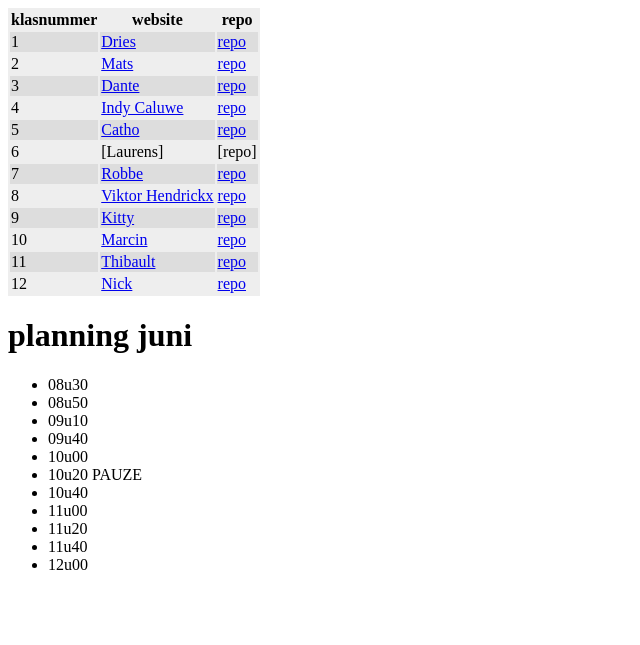
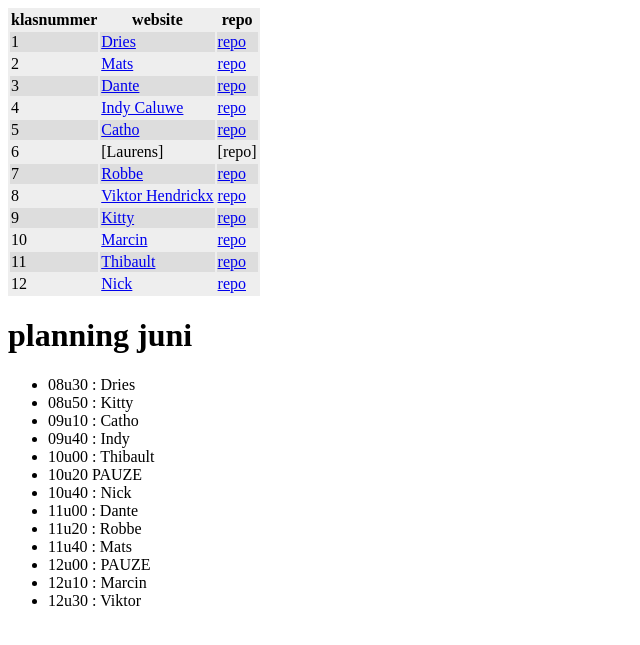
Before and after one commit to vbrh-immalle/vbrh-immalle.github.io, a Jekyll site: the page built from GIPWebsites2018-2019/index.md, in a window 1280 px wide. Shown: the top 645 px of the page, without its empty margins (0-640 px from the left). Built offline with Jekyll 4.4.1, drawn with Linux system fonts in a browser that asks for light colours; some web fonts are replaced.

Commit message:
Uurverdeling ma 17 juni

```diff
--- a/GIPWebsites2018-2019/index.md
+++ b/GIPWebsites2018-2019/index.md
@@ -21,14 +21,16 @@
 
 # planning juni
 
-- 08u30
-- 08u50
-- 09u10
-- 09u40
-- 10u00
+- 08u30 : Dries
+- 08u50 : Kitty
+- 09u10 : Catho
+- 09u40 : Indy
+- 10u00 : Thibault
 - 10u20 PAUZE
-- 10u40
-- 11u00
-- 11u20
-- 11u40
-- 12u00
+- 10u40 : Nick
+- 11u00 : Dante
+- 11u20 : Robbe
+- 11u40 : Mats
+- 12u00 : PAUZE
+- 12u10 : Marcin
+- 12u30 : Viktor
```
